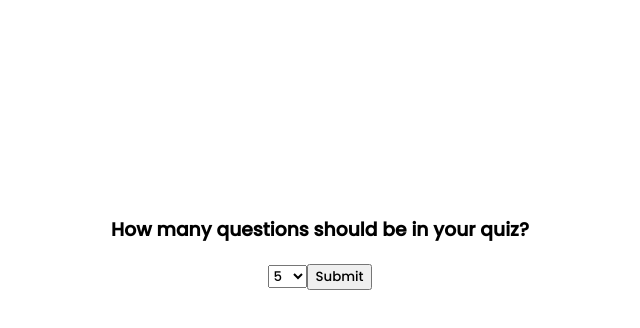
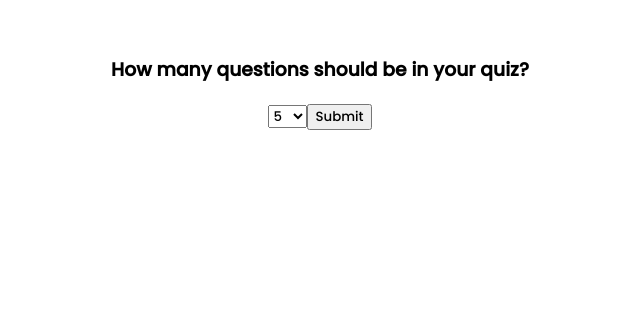
Before and after one commit to eshan1799/quizzo, a React app: page / in a window 1280 px wide. Shown: the part 946-1274 px from the top of the page, without its empty margins (320-960 px from the left). Built offline with nearby package versions, Linux system fonts and the light colour scheme.

Commit message:
add title to addplayer page

```diff
--- a/src/Containers/InputContainer.js
+++ b/src/Containers/InputContainer.js
@@ -125,6 +125,7 @@
         </main>
         :
         <main>
+          <h1 id="pageHeading">Pick your speciality!</h1>
           <button id="addPlayerButton" onClick={this.handleOpenModal}>
             Add player
         </button>
--- a/src/styles/InputContainer.css
+++ b/src/styles/InputContainer.css
@@ -1,6 +1,13 @@
 main {
-  margin-top:45vh;
-  height: 10vh;
+  margin-top:25vh;
+  height: 50vh;
+}
+
+#pageHeading{
+  /* position: fixed; */
+  font-size:2.5rem;
+  /* top: 25vh; */
+  /* left: 30vw */
 }
 
 #playerList {
```
